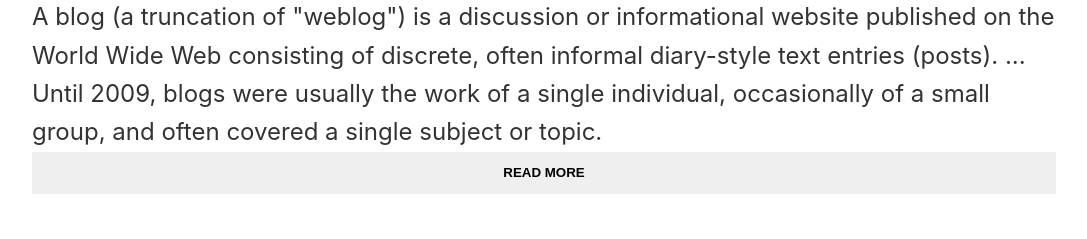
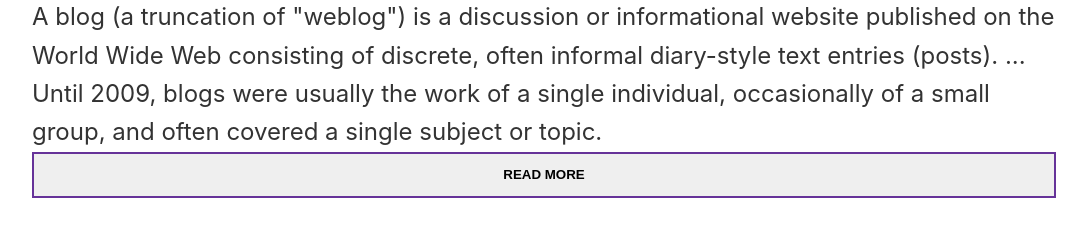
Before and after one commit to rickyanchores/blog, a plain HTML site: page index.html in a window 1280 px wide. Shown: the part 1864-2103 px from the top of the page, without its empty margins (96-1183 px from the left). Drawn offline with Linux system fonts and the light colour scheme.

Commit message:
added border button

```diff
--- a/styles/_Button.scss
+++ b/styles/_Button.scss
@@ -1,6 +1,7 @@
 button{
+    border: 2px solid rebeccapurple;
     padding: 1em 3em;
-    border: none;
+
 }
 button:hover{
     background: rebeccapurple;
```
Also changed, not shown: styles/styles.css, 1 other file.
